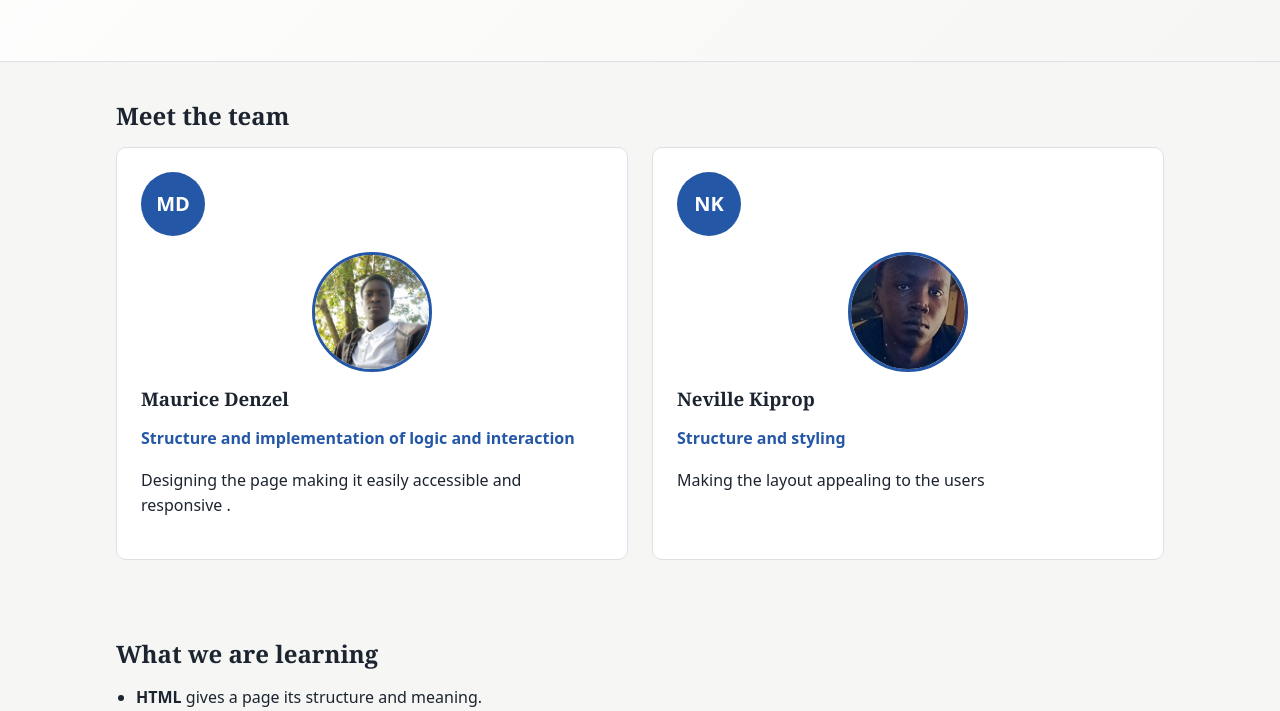
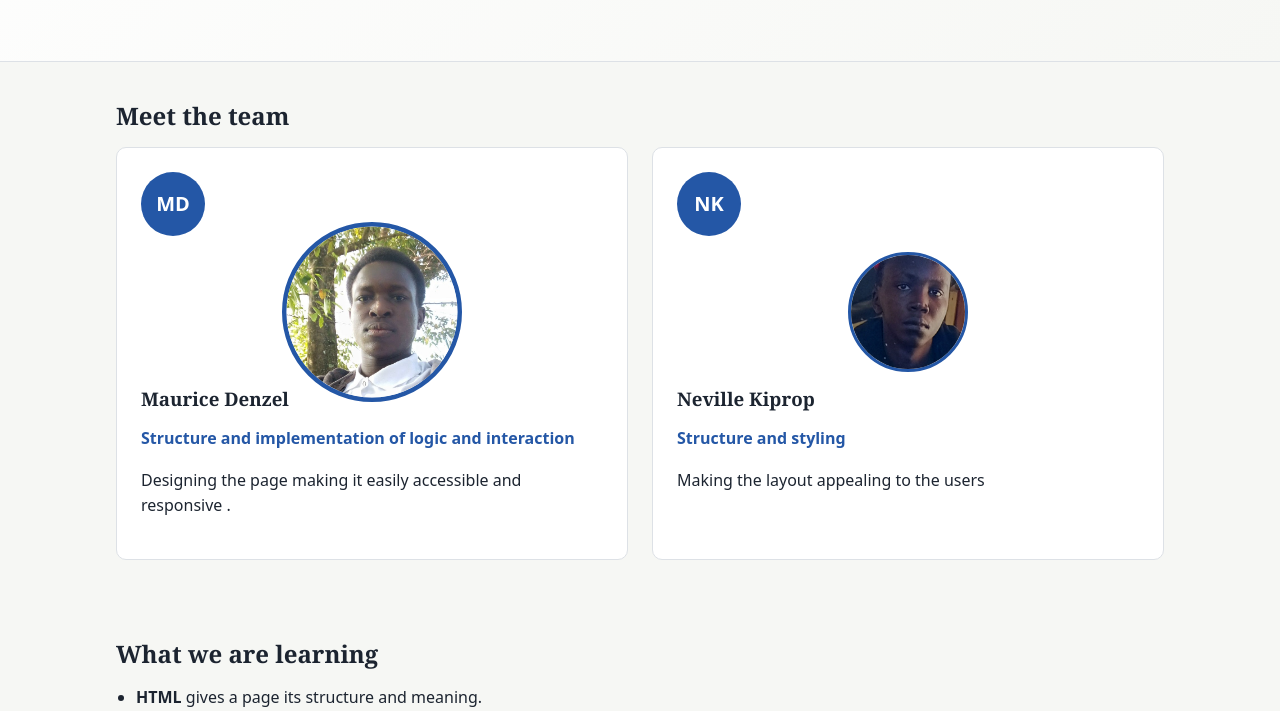
Before and after one commit to 1200vsg/team-website, a plain HTML site: page index.html in a window 1280 px wide. In both pictures the pointer is over the picture 372 px from the left and 852 px from the top of the page. Shown: the part 541-1252 px from the top of the page. Drawn offline with Linux system fonts and the light colour scheme.

Commit message:
final commit

```diff
--- a/css/styles.css
+++ b/css/styles.css
@@ -440,4 +440,11 @@ textarea[aria-invalid="true"] {
   display: block;
   margin: 0 auto 16px;
   border: 3px solid var(--color-primary);
+
+
 }
+
+.card img:hover{
+  scale: 1.5;
+  transition: ease-in-out 0.3s;
+}
--- a/index.html
+++ b/index.html
@@ -41,7 +41,7 @@
       <div class="team-grid">
         <article class="card">
           <div class="avatar" aria-hidden="true">MD</div>
-          <img src="images/Maurice.jpeg" alt="Maurice Denzel passport photo">
+          <img src="images/maurice.jpeg" alt="Maurice Denzel passport photo">
           <h3>Maurice Denzel</h3>
           <p class="role">Structure and implementation of logic and interaction</p>
           <p>Designing the page making it easily accessible and responsive .</p>
```
Also changed, not shown: images/Maurice.jpeg (deleted), images/maurice.jpeg (added).
